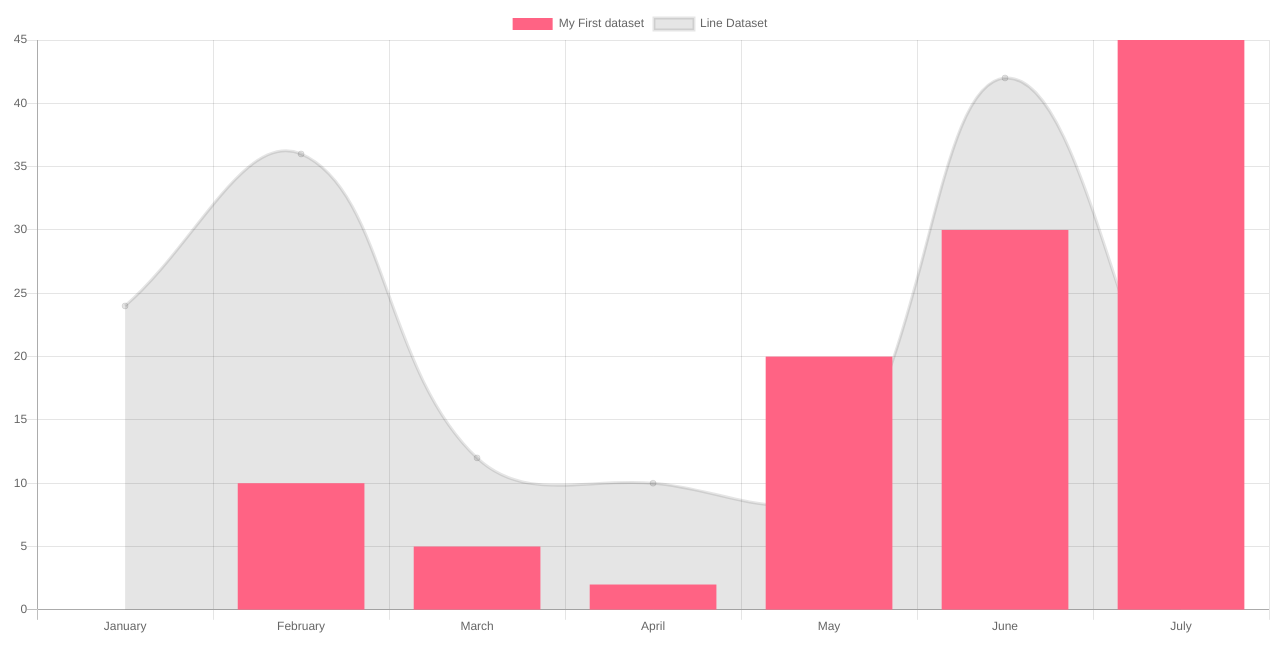
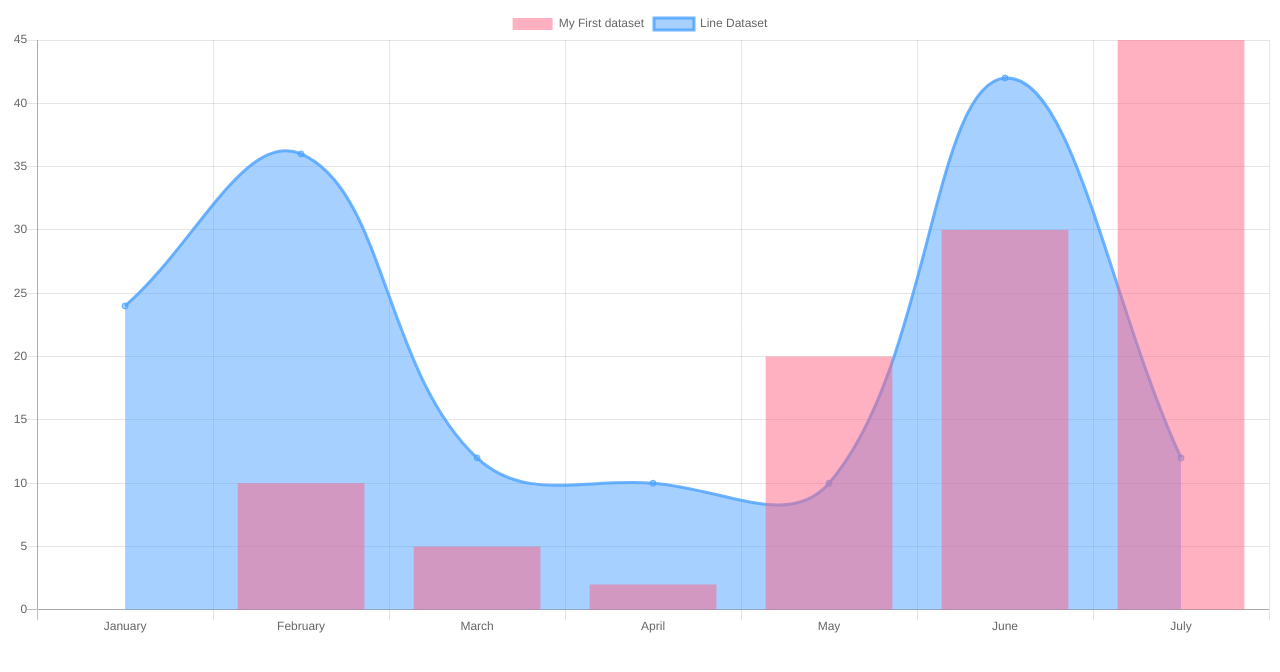
Before and after one commit to krisxcrash/charts, a plain HTML site: page index.html in a window 1280 px wide. Drawn offline with nearby package versions, Linux system fonts and the light colour scheme.

Commit message:
updated color for line and added opacity

```diff
--- a/index.html
+++ b/index.html
@@ -13,8 +13,8 @@
     <canvas id="myChart"></canvas>
 
     <script>
-        var ctx = document.getElementById('myChart').getContext('2d');
-var chart = new Chart(ctx, {
+    var ctx = document.getElementById('myChart').getContext('2d');
+    var chart = new Chart(ctx, {
     // The type of chart we want to create
     type: 'bar',
 
@@ -22,12 +22,14 @@ var chart = new Chart(ctx, {
     data: {
             datasets: [{
                 label: "My First dataset",
-                backgroundColor: 'rgb(255, 99, 132)',
-                borderColor: 'rgb(255, 99, 132)',
+                backgroundColor: 'rgba(255, 99, 132, .5)',
+                borderColor: 'rgba(255, 99, 132, .8)',
                 data: [0, 10, 5, 2, 20, 30, 45],
             },
             {
                 label: 'Line Dataset',
+                backgroundColor: 'rgba(76, 162, 255, .5)',
+                borderColor: 'rgba(76, 162, 255, .8)',
                 data: [24, 36, 12, 10, 10, 42, 12],
 
                 type: 'line'
```
